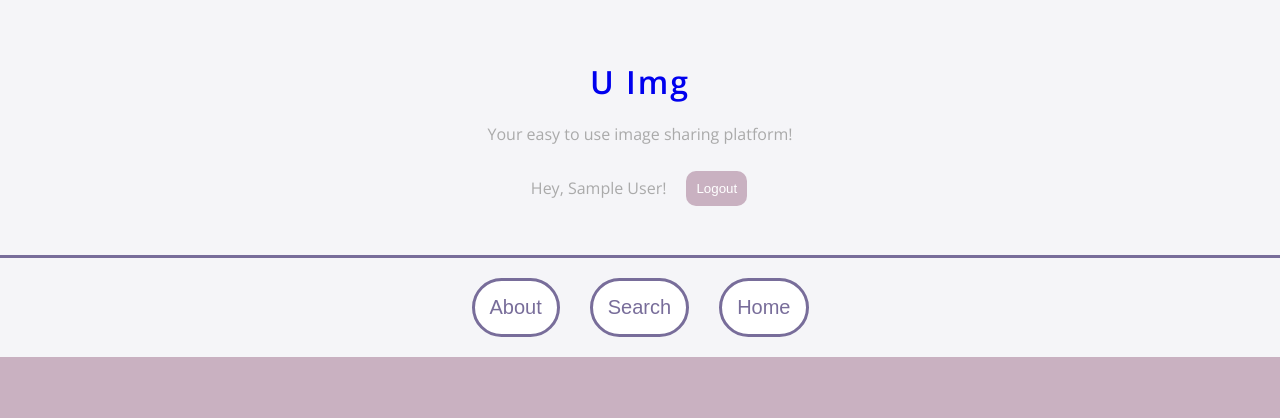
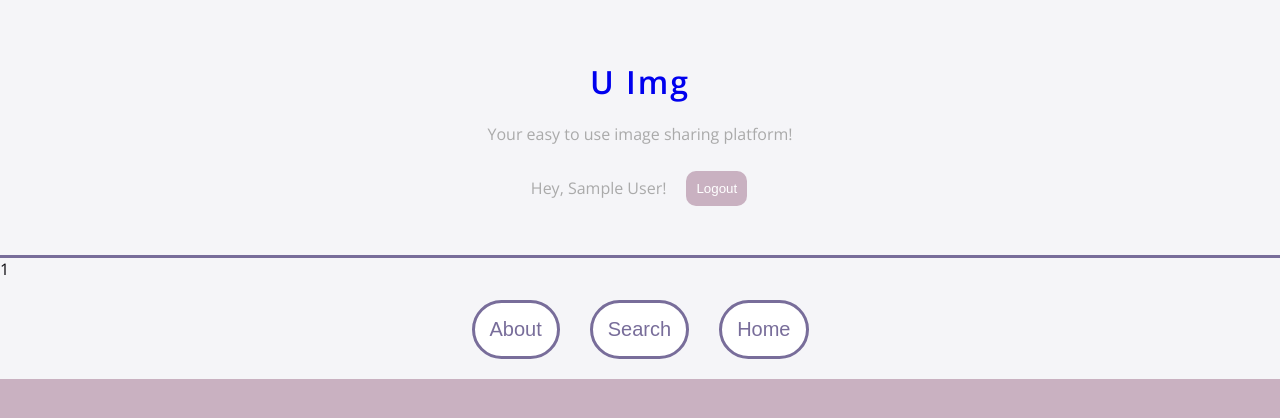
Before and after one commit to alexquar/Img_Gallery, a Vue app: page /user/1 in a window 1280 px wide. Shown: the top 418 px of the page. Built offline with nearby package versions, Linux system fonts and the light colour scheme; no server answers; sample sign-in values are in the browser's storage.

Commit message:
user page

```diff
--- a/src/router/index.js
+++ b/src/router/index.js
@@ -5,6 +5,7 @@ import SignupApp from '../views/SignupApp.vue'
 import SearchApp from '@/views/SearchApp.vue'
 import { projectAuth } from '../firebase/config';
 import AboutApp from '../views/AboutApp.vue'
+import UserPage from '../views/UserPage.vue'
 const requireAuth = (to, from, next) => {
   let user = projectAuth.currentUser
   if (!user) {
@@ -27,6 +28,12 @@ const routes = [
     path: '/',
     name: 'HomeApp',
     component: HomeApp,
+    beforeEnter : requireAuth
+  },{
+    path: '/user/:id',
+    name: 'UserPage',
+    component: UserPage,
+    props: true,
     beforeEnter : requireAuth
   },
   {
--- /dev/null
+++ b/src/views/UserPage.vue
@@ -0,0 +1,20 @@
+<template>
+    <div>
+        {{ id }}
+    </div>
+</template>
+
+<script>
+export default {
+    props: ['id'],
+    setup () {
+
+
+        return {}
+    }
+}
+</script>
+
+<style scoped>
+
+</style>
```
